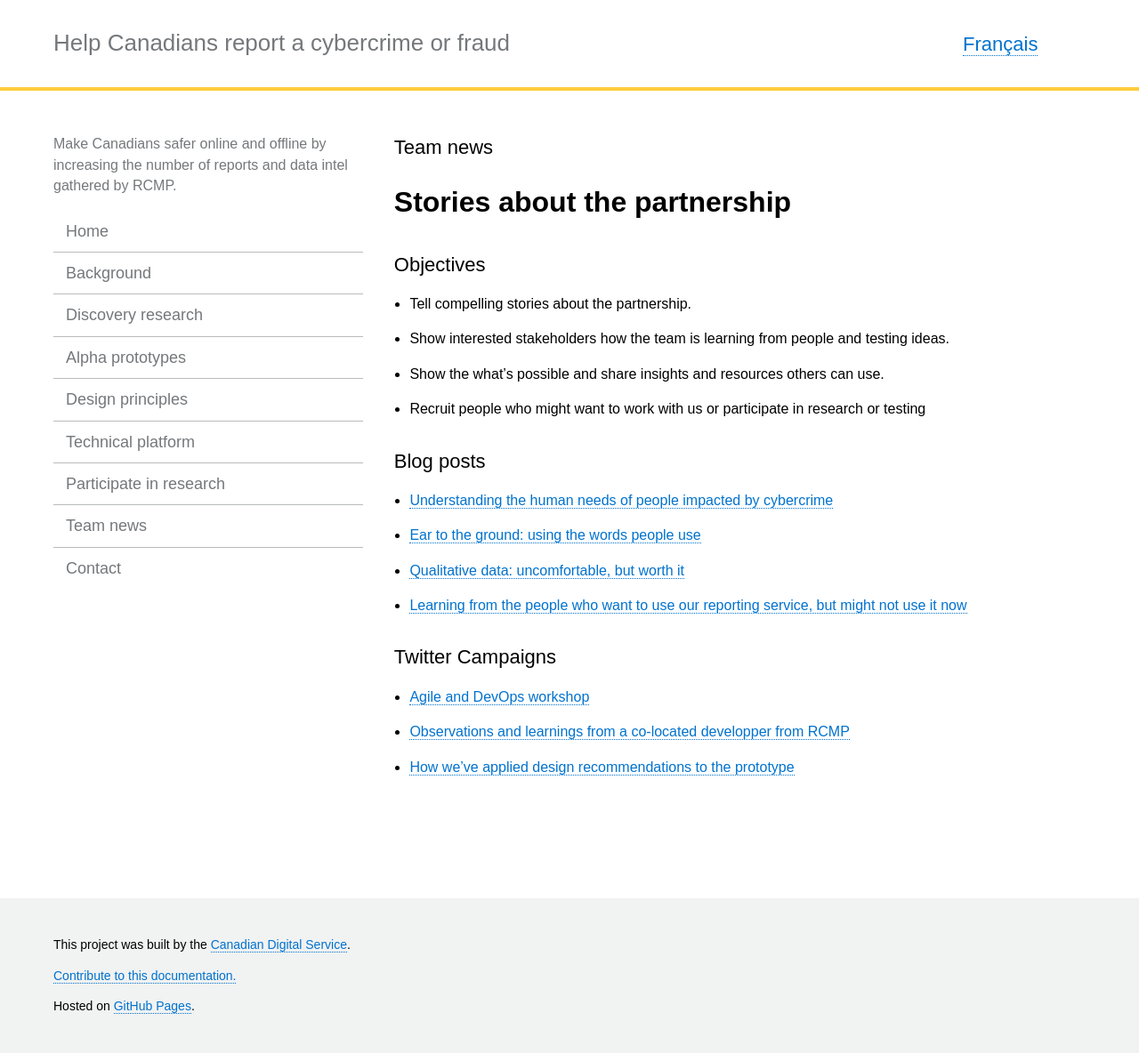
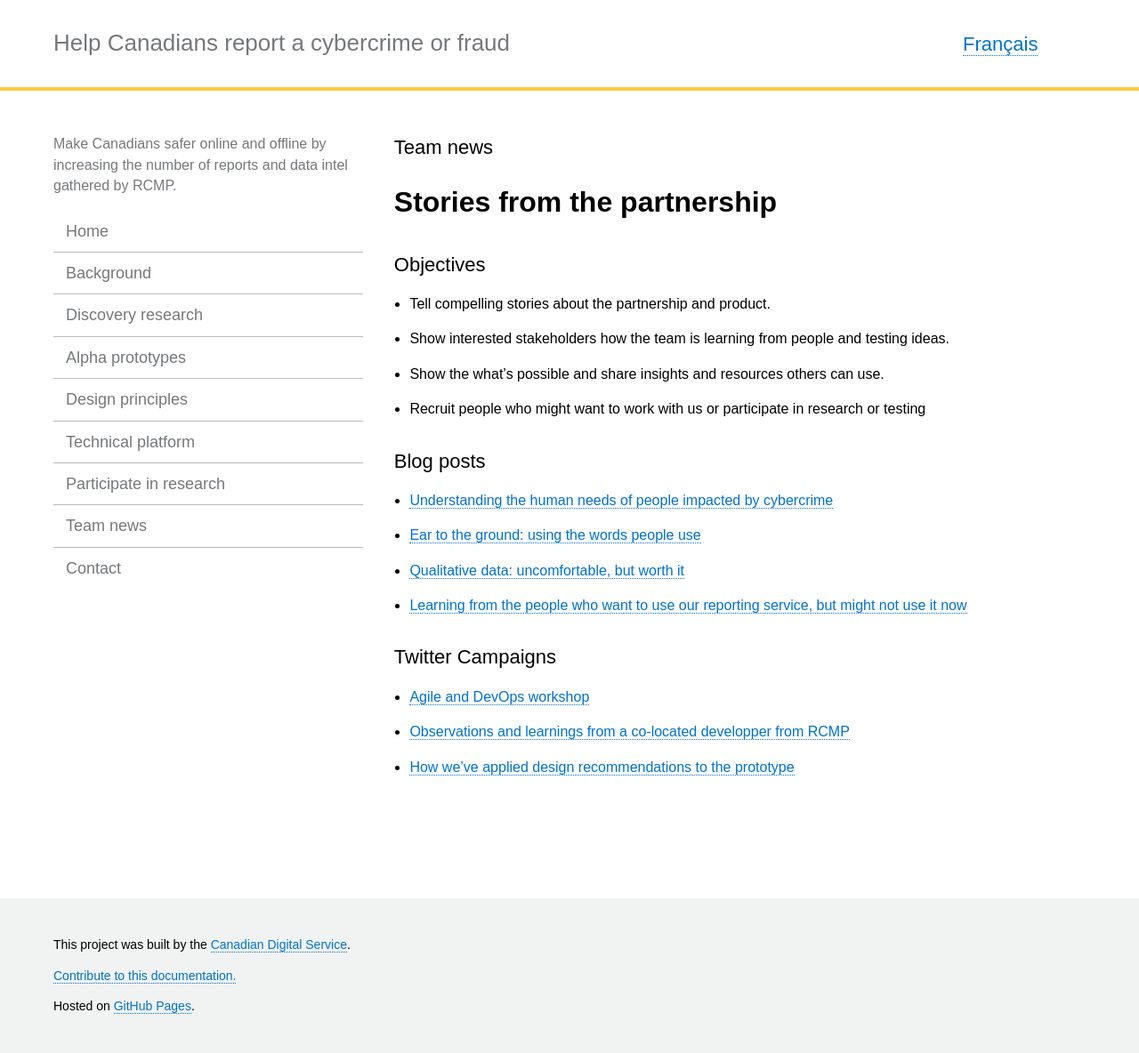
Before and after one commit to cds-snc/rcmp-report-a-cybercrime-alpha-documentation, a Jekyll site: the page built from _pages/en/team-news.md, in a window 1280 px wide. Shown: the whole page at 89% size. Built offline with Jekyll 4.4.1, drawn with Linux system fonts in a browser that asks for light colours.

Commit message:
Update team-news.md

```diff
--- a/_pages/en/team-news.md
+++ b/_pages/en/team-news.md
@@ -6,10 +6,10 @@ permalink: "/team-news/"
 trans_url: "/nouvelles-dequipe/"
 ---
 
-# Stories about the partnership
+# Stories from the partnership
 
 ## Objectives
-* Tell compelling stories about the partnership.
+* Tell compelling stories about the partnership and product.
 * Show interested stakeholders how the team is learning from people and testing ideas.
 * Show the what’s possible and share insights and resources others can use.
 * Recruit people who might want to work with us or participate in research or testing
```
